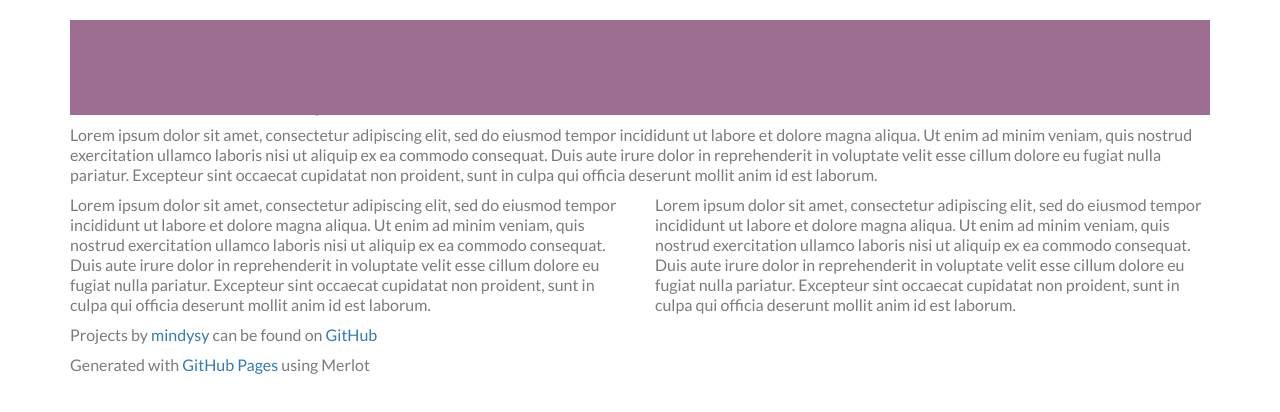
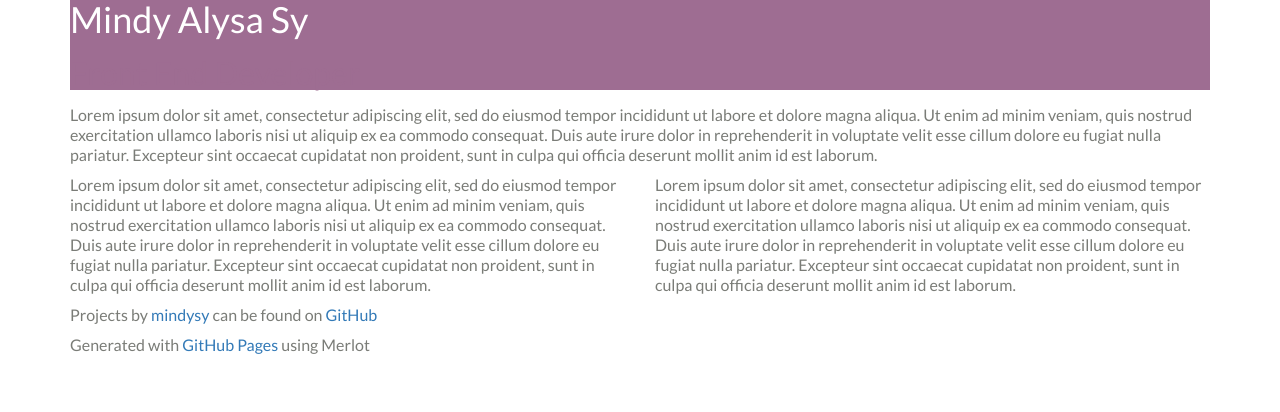
Before and after one commit to mindysy/mindysy.github.io, a plain HTML site: page index.html in a window 1280 px wide. Drawn offline with nearby package versions, Linux system fonts and the light colour scheme.

Commit message:
Update style.css

```diff
--- a/stylesheets/style.css
+++ b/stylesheets/style.css
@@ -18,6 +18,7 @@ body {
 h1, h2, h3, h4, h5, h6 {
 	color: #9e6d92;
 	font-weight: normal;
+	margin: 0 0 15px;
 }
 
 h1 { font-size: 2.25em; /* 36px */ }
@@ -47,6 +48,10 @@ header {
 	background-color: #9e6d92;
 }
 
+header h1 {
+	color: #ffffff;
+}
+
 .header-wrap {
 	max-width: 960px;
 	width: 100%;
```
